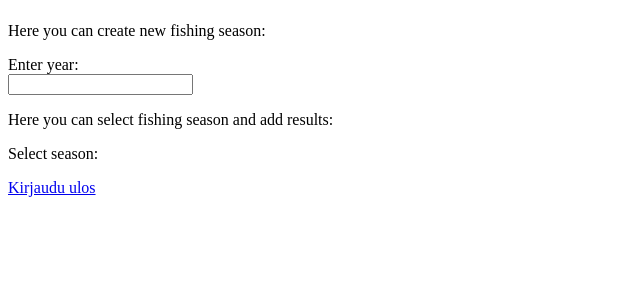
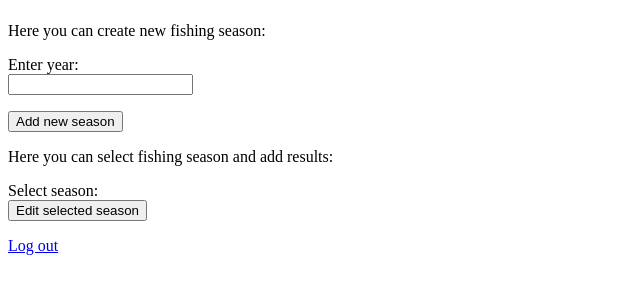
Before and after one commit to vtonteri/Kalastuspaivakirja, a Flask app: template src/templates/main_view.html in a window 1280 px wide. Shown: the part 44-338 px from the top of the page, without its empty margins (0-640 px from the left). Run offline with Flask 3, Linux system fonts and the light colour scheme; the template is opened without the code that fills it, so the values that code supplies are empty.

Commit message:
Modified app.py, schema.sql, created edit_season.html, modified create_new_user.html and main_view.html

```diff
--- a/src/app.py
+++ b/src/app.py
@@ -25,17 +25,25 @@ def login():
     login_username = request.form["login_username"]
     login_password = request.form["login_password"]
 
-    sql = text("SELECT id, password FROM users WHERE username=:username")
+    sql = text("SELECT user_id, password FROM users WHERE username=:username")
     result = db.session.execute(sql, {"username":login_username})
     user = result.fetchone()
+
     if not user:
         db.session.rollback()
         return render_template("/index.html", login_error_message = "Incorrect username!")
     else:
+        user_id = user[0]
         hash_value = user.password
         if check_password_hash(hash_value, login_password):
             session["username"] = login_username
-            return render_template("/main_view.html", user = user, login_username = login_username)
+            try:
+                sql = text("SELECT season FROM seasons WHERE user_id=:user_id ORDER BY season DESC")
+                result = db.session.execute(sql, {"user_id": user_id})
+                seasons = result.fetchall()
+                return render_template("/main_view.html", user = user, login_username = login_username, seasons = seasons)
+            except:
+                return render_template("/main_view.html", user = user, login_username = login_username)
         elif not check_password_hash(hash_value, login_password):
             db.session.rollback()
             return render_template("/index.html", login_error_message = "Incorrect password!")
@@ -59,20 +67,59 @@ def create_new_user():
 
 @app.route("/create_fishing_season", methods=["POST"])
 def create_fishing_season():
-    fishing_season = str(request.form["season_year"])
     login_username = session["username"]
-    sql = text("SELECT id FROM users WHERE username =:login_username")
+    sql = text("SELECT user_id FROM users WHERE username =:login_username")
     result = db.session.execute(sql, {"login_username": login_username})
-    user_id = result.fetchone()
-    if fishing_season:
+    user_id = result.fetchone()[0]
+
+    try:
+        fishing_season = int(request.form["season_year"])
+    except ValueError:
+        sql = text("SELECT season FROM seasons WHERE user_id=:user_id ORDER BY season DESC")
+        result = db.session.execute(sql, {"user_id": user_id})
+        seasons = result.fetchall()
+        return render_template("main_view.html", create_fishing_season_message_failure = "Enter valid season, eg. 2023", seasons = seasons)
+
+    sql_exists = text("SELECT EXISTS(SELECT season FROM seasons WHERE user_id=:user_id AND season =:fishing_season)")
+    result_if_exists = db.session.execute(sql_exists, {"user_id": user_id, "fishing_season": fishing_season})
+    result_to_compare_if_exists = result_if_exists.fetchone()[0]
+
+    if result_to_compare_if_exists == False:
         try:
             sql = text("INSERT INTO seasons (user_id, season) VALUES (:user_id, :season)")
             db.session.execute(sql, {"user_id":user_id, "season":fishing_season})
             db.session.commit()
-            return render_template("main_view.html", create_fishing_season_message_success = "Season added succesfully!")
+
+            sql = text("SELECT season FROM seasons WHERE user_id=:user_id ORDER BY season DESC")
+            result = db.session.execute(sql, {"user_id": user_id})
+            seasons = result.fetchall()
+
+            return render_template("main_view.html", create_fishing_season_message_success = "Season added succesfully!", seasons = seasons)
         except:
             db.session.rollback()
-            return render_template("main_view.html", create_fishing_season_message_failure = "Season was not added, try again!")
+            return render_template("main_view.html", create_fishing_season_message_failure = "Season was not added, try again!", seasons = seasons)
+
+    elif result_to_compare_if_exists == True or not fishing_season:
+        sql = text("SELECT season FROM seasons WHERE user_id=:user_id ORDER BY season DESC")
+        result = db.session.execute(sql, {"user_id": user_id})
+        seasons = result.fetchall()
+        return render_template("main_view.html", create_fishing_season_message_failure = "Season already exists!", seasons = seasons)
+
+@app.route("/send_data_edit_season", methods = ["POST"])
+def send_data_edit_season():
+    try:
+        selected_season = request.form["edit_season_year"]
+        login_username = session["username"]
+        return render_template("edit_season.html", selected_season = selected_season, login_username = login_username)
+    except:
+        return render_template("main_view.html")
+
+@app.route("/create_fishing_day", methods = ["POST"])
+def create_fishing_day():
+    #selected_season = request.form["selected_season"]
+    return redirect("/")
+
+
 
 @app.route("/logout", methods=["GET"])
 def logout():
--- a/src/templates/create_new_user.html
+++ b/src/templates/create_new_user.html
@@ -3,7 +3,7 @@
 <p>
 <p>Now you can login with username and password:</br>
 
-<form action="/login_view" method="POST">
+<form action="/login" method="POST">
 <p>Enter username:<br>
 <input type="text" name="login_username"></p>
 <p>Enter password:<br>
--- a/src/templates/main_view.html
+++ b/src/templates/main_view.html
@@ -1,16 +1,58 @@
 <title>{{ login_username }}s fishing diary</title>
 <h1>Logged in successfully! Welcome {{ login_username }}!</h1>
 <p>Here you can create new fishing season:</p>
-<form action="/create_fishing_season" method="POST">
+<form action="/create_fishing_season" method="POST" onsubmit="return check(this)">
 <p>Enter year:<br>
-<input type="text" name="season_year"></p>
+<input type="text" name="season_year">
+<p>
+<input type="submit" value="Add new season">
+</form>
+
+<script>
+function check(form) {
+    if (form.season_year.value.length > 4) {
+        alert("Enter valid season, eg. 2023");
+        return false;
+    }
+    if (form.season_year.value.length <= 3) {
+        alert('Enter valid season, eg. 2023');
+        return false;
+    }
+return true;
+}
+</script>
+
 <p style="color:rgb(17, 0, 255);"><b>{{ create_fishing_season_message_success }}</b></p>
 <p style="color:rgb(250, 42, 5);"><b>{{ create_fishing_season_message_failure }}</b></p>
+
+<p>Here you can select fishing season and add results:</p>
+<form action="/send_data_edit_season" method="POST" onsubmit="return check_radio()">
+<p>Select season:
+{% for season in seasons %}
+<br><input type = "radio", name = "edit_season_year", value = "{{ season.season }}", id="{{ loop.index }}"> {{ season.season }}
+{% endfor %}
+<br>
+<input type="submit" value="Edit selected season">
 </form>
 
-<p>Here you can select fishing season and add results:</p>
-<form action="/create_fishing_day" method="POST">
-<p>Select season:<br>
-</form>
+<script>
+    function check_radio() {
+        var radioButton = document.getElementsByName("edit_season_year");
+        var selectedRadio = null;
+        for (var i = 0; i < radioButton.length; i++) {
+            if (radioButton[i].checked) {
+                selectedRadio = radioButton[i];
+                break;
+            }
+        }
+        if (selectedRadio != null) {
+            return true
+        }
+        else {
+            alert("Please select a season!")
+            return false
+        }
+    }
+</script>
 
-<a href="/logout">Kirjaudu ulos</a>
+<a href="/logout">Log out</a>
```
Also changed, not shown: src/schema.sql (+9 -9 lines), src/templates/edit_season.html (added, +46 -0 lines).
